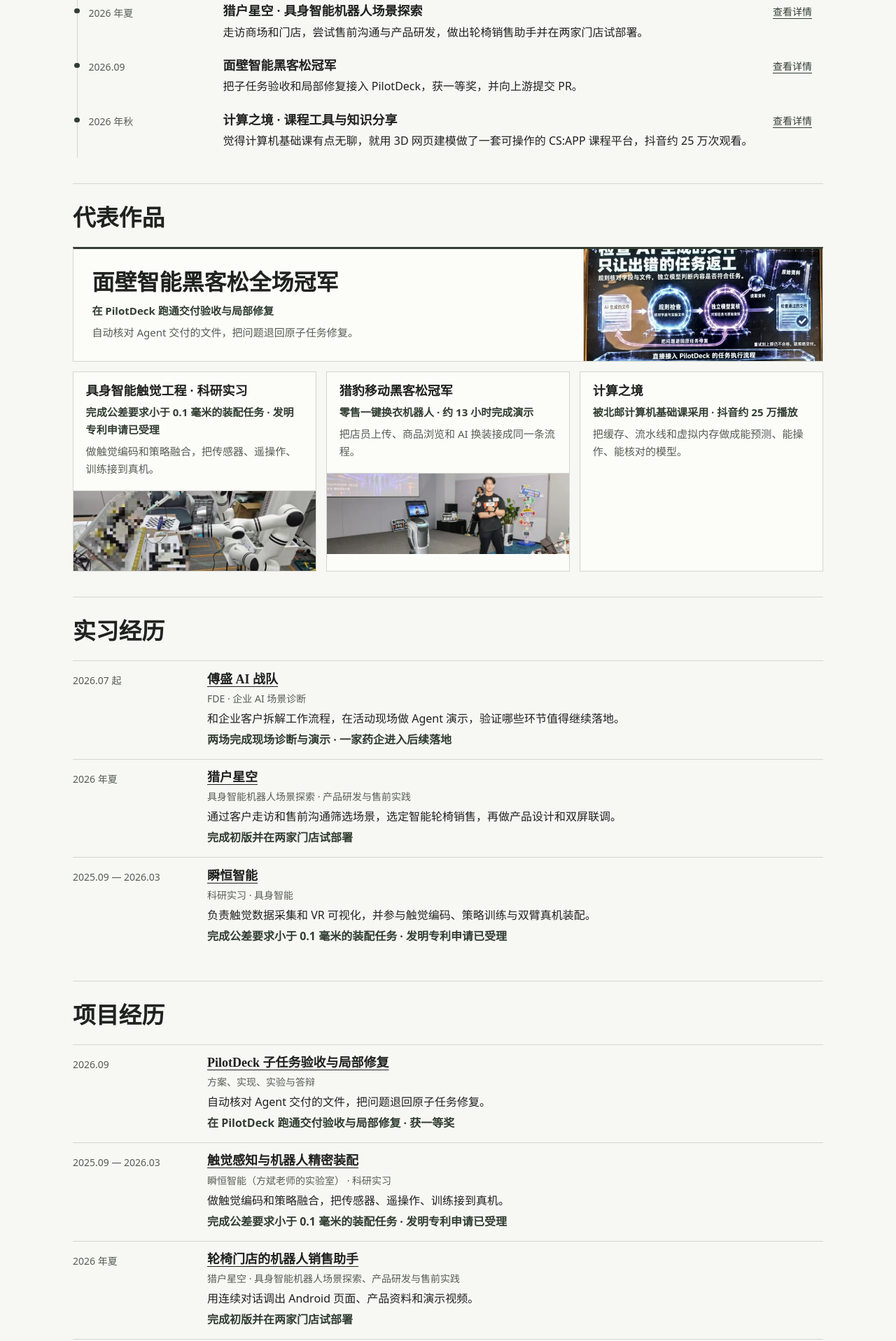
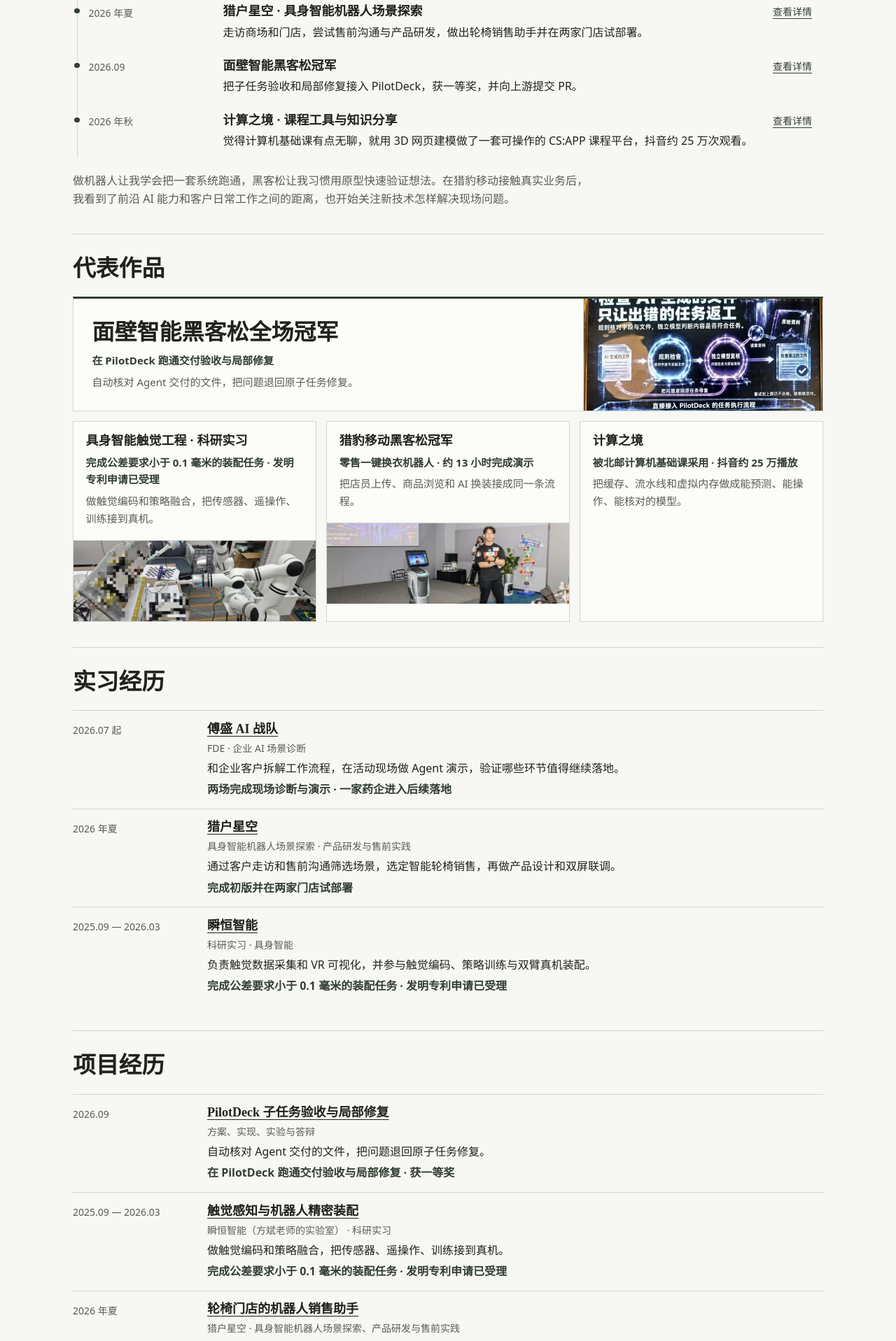
Before and after one commit to changer-changer/changer-changer.github.io, a Jekyll site: the page built from resume/index.md, in a window 1280 px wide. Shown: the part 708-2625 px from the top of the page at 70% size. Built offline with Jekyll 4.4.1, drawn with Linux system fonts in a browser that asks for light colours; some web fonts are replaced.

Commit message:
Summarize the career timeline in two sentences

```diff
--- a/_data/career.yml
+++ b/_data/career.yml
@@ -9,6 +9,7 @@ identity:
   current_intro: 现在研究多智能体如何分工、怎样验收
 
 featured: [pilotdeck, tactile-vla, retail-tryon, inside-computing]
+timeline_summary: 做机器人让我学会把一套系统跑通，黑客松让我习惯用原型快速验证想法。在猎豹移动接触真实业务后，我看到了前沿 AI 能力和客户日常工作之间的距离，也开始关注新技术怎样解决现场问题。
 timeline:
   - id: tactile-vla
     date: 2025.09 — 2026.03
--- a/_layouts/career.html
+++ b/_layouts/career.html
@@ -20,7 +20,7 @@
   <meta name="theme-color" content="#f7f7f4">
   <link rel="canonical" href="{{ page.url | absolute_url }}">
   <link rel="preload" href="{{ '/assets/fonts/noto-serif-sc-900.woff2' | relative_url }}" as="font" type="font/woff2" crossorigin>
-  <link rel="stylesheet" href="{{ '/assets/css/career.css' | relative_url }}?v=7">
+  <link rel="stylesheet" href="{{ '/assets/css/career.css' | relative_url }}?v=8">
 </head>
 <body>
   <a class="skip-link" href="#main">跳到正文</a>
@@ -133,6 +133,7 @@
             </li>
           {% endfor %}
         </ol>
+        <p class="timeline-summary">{{ career.timeline_summary }}</p>
       </section>
 
       <section class="career-section" id="works" aria-labelledby="works-title">
--- a/assets/css/career.css
+++ b/assets/css/career.css
@@ -140,6 +140,7 @@ h3 { font-size: 1.125rem; }
 .work-result { color: var(--accent); font-weight: 600; }
 
 .timeline-hint { margin: -.6rem 0 .9rem; color: var(--muted); font-size: .875rem; }
+.timeline-summary { max-width: 46rem; margin-top: 1.15rem; color: var(--muted); }
 .career-timeline { margin: 0 0 0 .35rem; padding: 0; border-left: 1px solid var(--line); list-style: none; }
 .career-timeline li { position: relative; }
 .career-timeline li::before {
```
